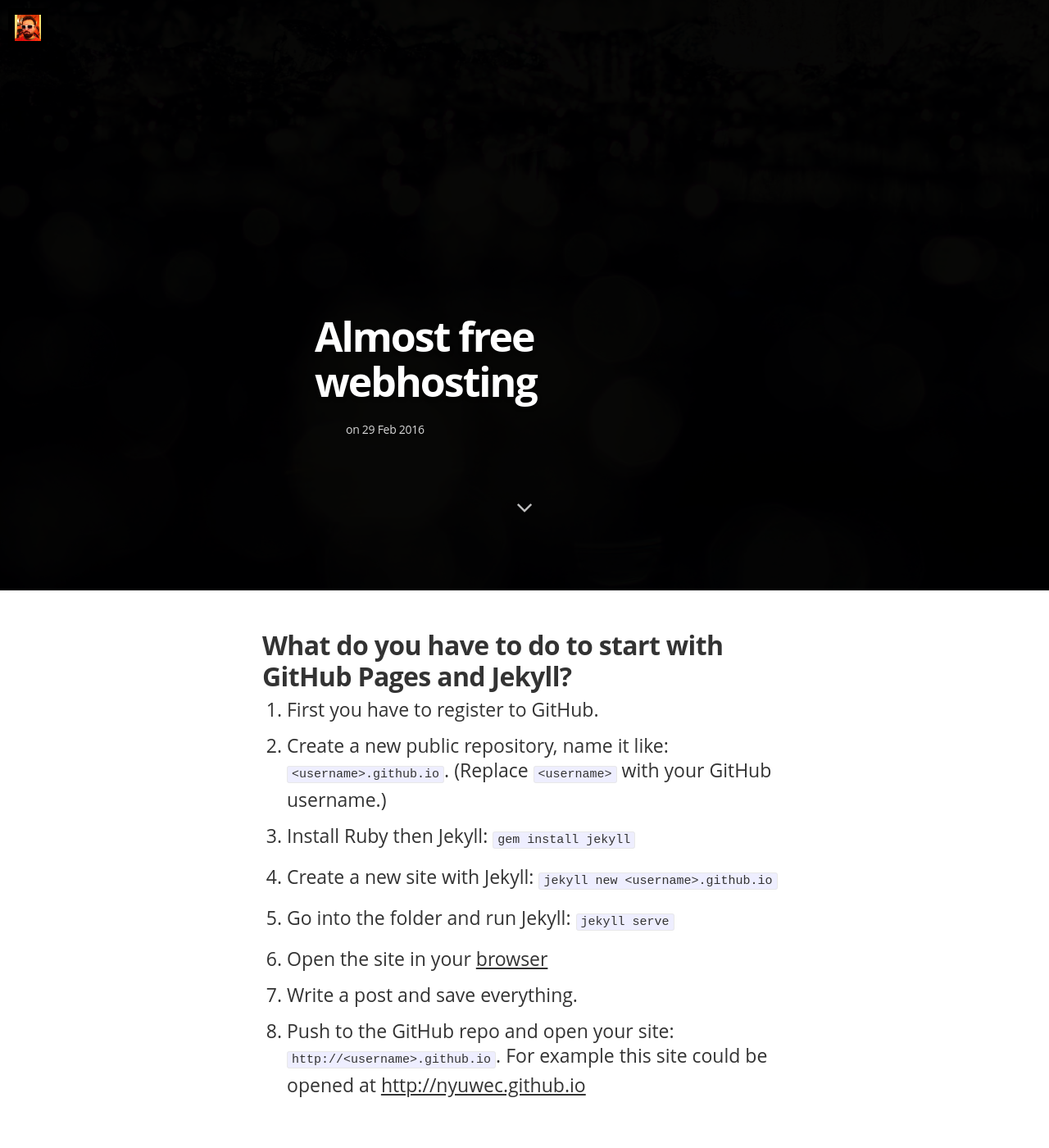
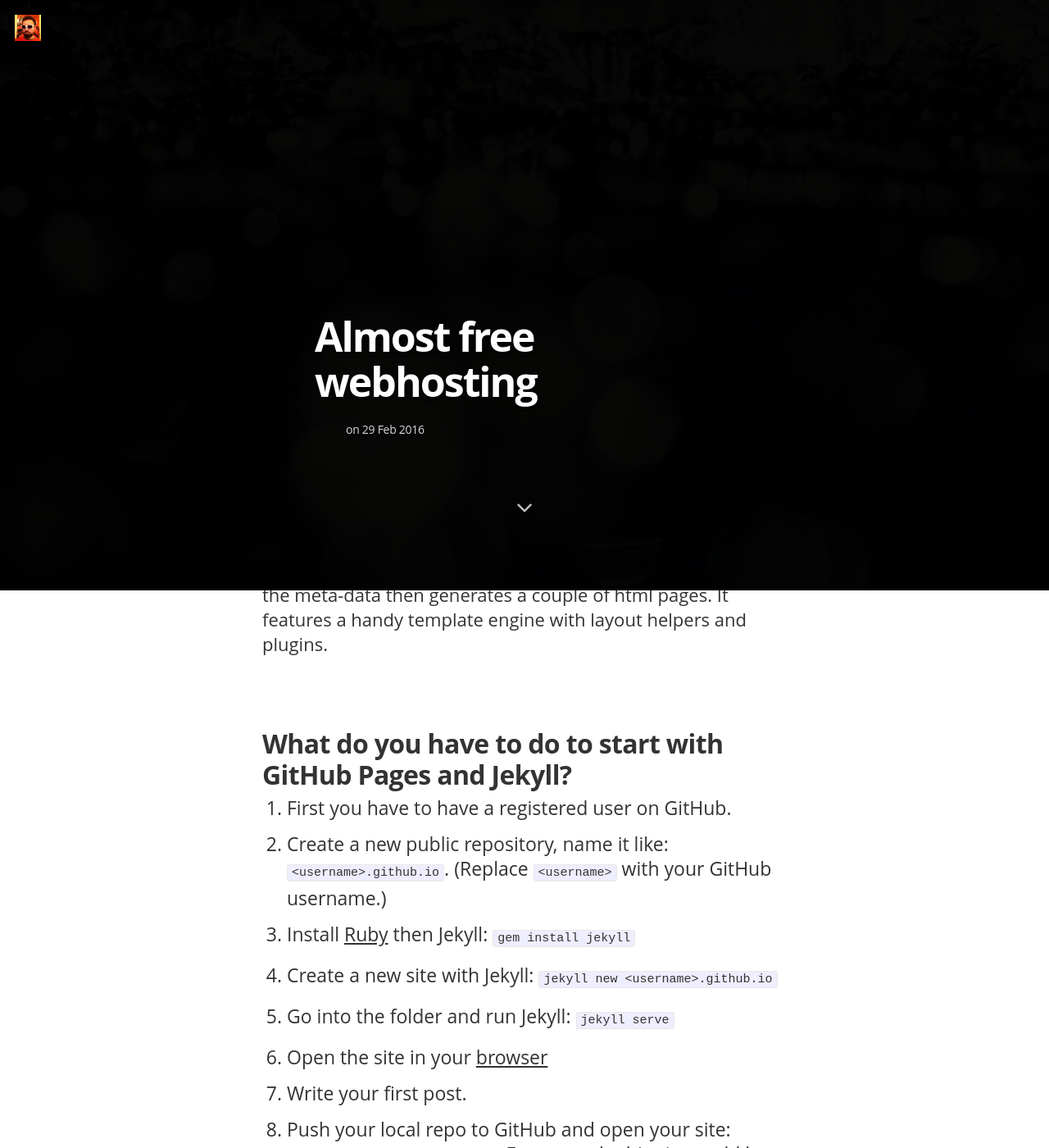
Before and after one commit to nyuwec/nyuwec.github.io, a Jekyll site: the page built from _posts/2016-02-29-almost-free-webhosting.markdown, in a window 1280 px wide and 1400 px high, scrolled down 680 px. Shown: the whole window at 82% size. Built offline with Jekyll 4.4.1, drawn with Linux system fonts in a browser that asks for light colours; nearby versions of some CDN libraries; some web fonts are replaced; comment, search, counter and statistics services are not loaded; some of the changed text lies outside the part shown.

Commit message:
fixed text

```diff
--- a/_posts/2016-02-29-almost-free-webhosting.markdown
+++ b/_posts/2016-02-29-almost-free-webhosting.markdown
@@ -7,32 +7,33 @@
 ---
 
 So my new webpage/blog is hosted by [GitHub Pages](https://pages.github.com).
+That is basically a free service with limitations. It handles static files only, no DataBase, no homegrown server-side PHP scripts.
+So the idea is to put your HTML files into GitHub and they will serve. To get the most out of it, you should use some framework. It would help you to overcome the boilerplate this offer requires.
 
-Which could be called as a free hosting service. It handles static files only, so the idea is to use some framework for all the bells and whistles.
+The first obvious candidate is [Jekyll](http://jekyllrb.com/), which is the default FW for GitHub Pages.
+Others can be used, but with them you have to upload the generated content, but with Jekyll this step is not required.
 
-Here comes [Jekyll](http://jekyllrb.com/), which is the default FW for GitHub Pages.
-Others can be used, but with them you have to upload the generated content too. With Jekyll it is not required.
-
-Jekyll is like a "markdown to webpage" transformer. It reads all the content as separate files and gathers all the meta-data and generates a couple of html pages. It features a handy template engine, layouts and plugins.
+Jekyll is a "markdown to webpage" transformer. It reads all content - pages and posts - from separate files and gathers the meta-data then generates a couple of html pages. It features a handy template engine with layout helpers and plugins.
 
 ## What do you have to do to start with GitHub Pages and Jekyll?
 
-1. First you have to register to GitHub.
+1. First you have to have a registered user on GitHub.
 1. Create a new public repository, name it like: `<username>.github.io`. (Replace `<username>` with your GitHub username.)
-1. Install Ruby then Jekyll: `gem install jekyll`
+1. Install [Ruby](https://www.ruby-lang.org/en/) then Jekyll: `gem install jekyll`
 1. Create a new site with Jekyll: `jekyll new <username>.github.io`
 1. Go into the folder and run Jekyll: `jekyll serve`
 1. Open the site in your [browser](http://0.0.0.0:4000)
-1. Write a post and save everything.
-1. Push to the GitHub repo and open your site: `http://<username>.github.io`. For example this site could be opened at [http://nyuwec.github.io](http://nyuwec.github.io)
+1. Write your first post.
+1. Push your local repo to GitHub and open your site: `http://<username>.github.io`. For example this site could be opened at [http://nyuwec.github.io](http://nyuwec.github.io)
 
 ## I want my own domain!
 
-Ok, no problem, but this part **won't come for free**. First you have to buy a domain.
+Ok, no problem, but this part **won't come for free**: you have to buy a domain.
 Then you should create a file named CNAME in the root of your shiny new site and put your domain into it like [this](https://github.com/nyuwec/nyuwec.github.io/blob/master/CNAME). Don't forget to push.
 
-Now you should go to your domain registrator and add to `A` records. Most preferably use `*` subdomains for both and add these IPs: `192.30.252.153`, `192.30.252.154`.
-After TTL you could check domain-IP relation by executing this command:
+Now you should go to your domain registrator and add at least one `A` DNS record. Most preferably use `*` as subdomain and add these IPs: `192.30.252.153`, `192.30.252.154`. (If you can only set one IP, it is enough.)
+
+After you wait TimeToLive amount of time check domain-IP mapping by executing this command:
 
     dig <yourdomain.com> +nostats +nocomments +nocmd
 
```
Also changed, not shown: other parts of _posts/2016-02-29-almost-free-webhosting.markdown (+0 -3 lines).
